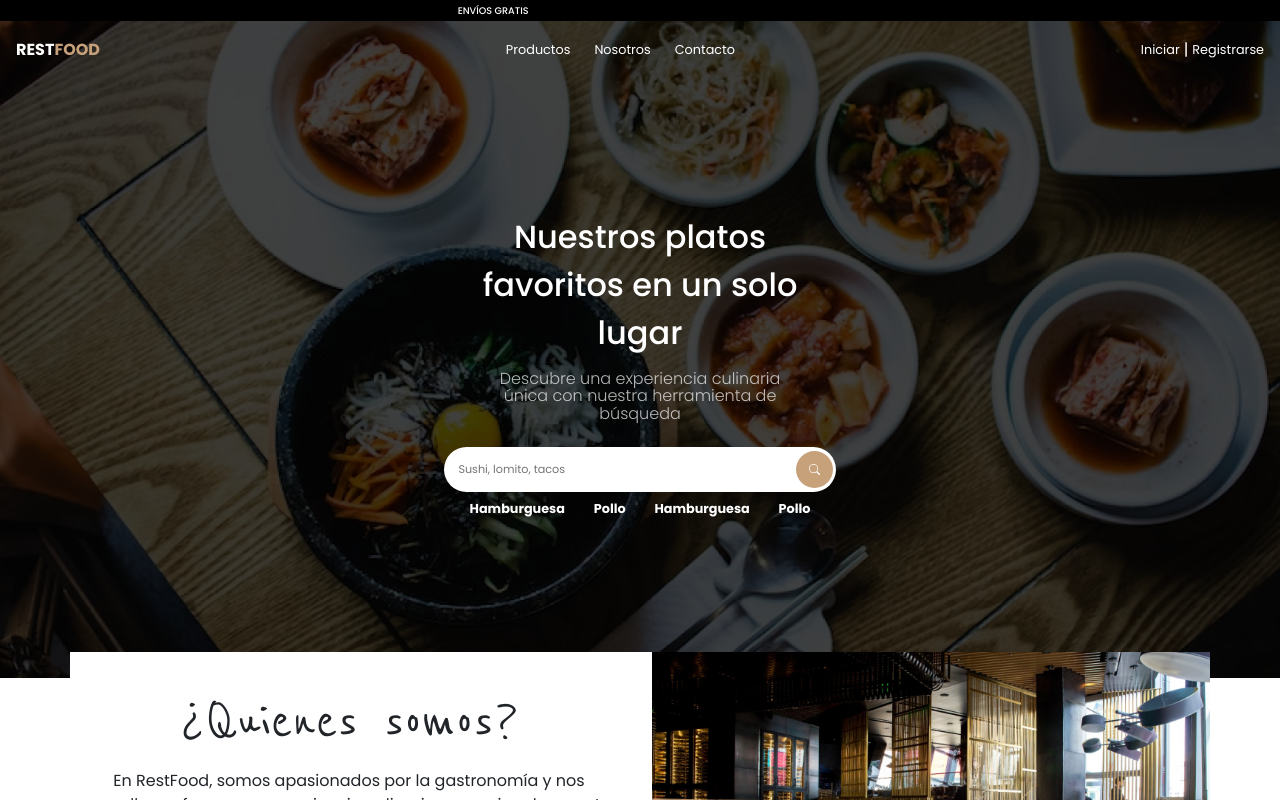
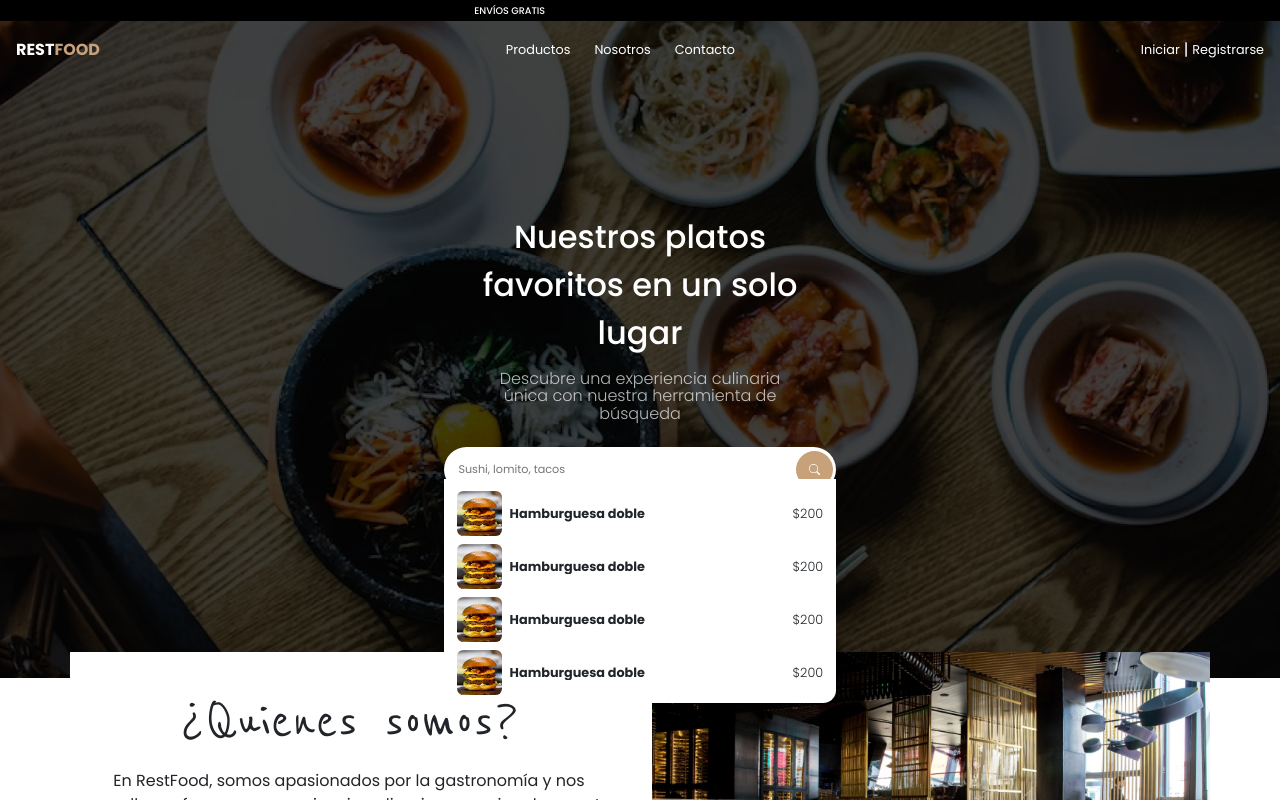
Before and after one commit to Mateo872/restfood, a React (Vite) app: page / in a window 1280 px wide. Shown: the top 800 px of the page. Built offline with nearby package versions, Linux system fonts and the light colour scheme.

Commit message:
Contenedor del buscador de platos hecho

```diff
--- a/src/App.css
+++ b/src/App.css
@@ -647,6 +647,47 @@ form h6 {
     background-color: var(--color-primario);
 }
 
+.contenedor_slider {
+    width: 100%;
+    height: 12rem;
+    overflow-y: scroll;
+    scroll-snap-type: y mandatory;
+    top: 2rem;
+    z-index: 9;
+    background-color: var(--color-secundario);
+    border-radius: 0 0 .8rem .8rem;
+}
+
+.contenedor_buscador {
+    background-color: var(--color-secundario);
+    padding: .6rem;
+    scroll-snap-align: start;
+    scroll-padding: 2rem;
+}
+
+.contenedor_buscador .plato_imagen {
+    width: 2rem;
+    height: 2rem;
+}
+
+.contenedor_buscador .plato_imagen img {
+    border-radius: .4rem;
+}
+
+.contenedor_buscador h6 {
+    width: 6rem;
+    overflow: hidden;
+    text-overflow: ellipsis;
+    white-space: nowrap;
+    font-weight: bold;
+    font-size: 0.6rem;
+}
+
+.contenedor_buscador h5 {
+    font-size: 0.8rem;
+    font-weight: 300;
+}
+
 @media (min-width:767px) {
     .contenedor_publicidad h6 {
         font-size: 0.6rem;
@@ -836,6 +877,15 @@ form h6 {
         font-size: 6rem;
     }
 
+    .contenedor_buscador h6 {
+        width: 6.5rem;
+    }
+
+    .contenedor_buscador .plato_imagen {
+        width: 2.5rem;
+        height: 2.5rem;
+    }
+
     form .check_mochila {
         font-size: 3rem;
         top: 74%;
@@ -1010,6 +1060,26 @@ form h6 {
     .modal_pago form div p {
         font-size: 0.5rem;
     }
+
+    .contenedor_slider {
+        height: 14rem;
+        left: 0;
+    }
+
+    .contenedor_buscador {
+        padding: .8rem;
+    }
+
+    .contenedor_buscador .plato_imagen {
+        width: 2.8rem;
+        height: 2.8rem;
+    }
+
+    .contenedor_buscador h6 {
+        width: 8.5rem;
+        font-size: 0.8rem;
+    }
+
 }
 
 .body-tarjeta {
@@ -1018,11 +1088,12 @@ form h6 {
 }
 
 /* Menu  */
-.menuConteiner{
+.menuConteiner {
     height: 1rem;
-    background-color:rgb(0, 0, 0);
-   z-index: -1;
+    background-color: rgb(0, 0, 0);
+    z-index: -1;
 }
+
 .menu-contenedor {
     width: 100%;
     background-image: url(/src/complementos/imagenes/img-menu-background.png);
--- a/src/App.jsx
+++ b/src/App.jsx
@@ -18,12 +18,13 @@ function App() {
         <BuscadorPlatos />
         <QuienesSomos />
         <Menu />
-              <ModalPago />
+        {/* <ModalPago /> */}
         {/* <ContenedorCarrito /> */}
         {/* <InicioSesion></InicioSesion> */}
       </main>
 
       <Footer />
     </>
-  );}
-  export default App
+  );
+}
+export default App;
--- a/src/componentes/BuscadorPlatos.jsx
+++ b/src/componentes/BuscadorPlatos.jsx
@@ -1,4 +1,5 @@
 import { BsSearch } from "react-icons/bs";
+import ContenedorPlato from "./ContenedorPlato";
 
 const BuscadorPlatos = () => {
   return (
@@ -16,6 +17,7 @@ const BuscadorPlatos = () => {
           <div className="icono_buscador d-flex align-items-center justify-content-center">
             <BsSearch />
           </div>
+          <ContenedorPlato />
         </div>
         <div className="categorias d-flex">
           <p className="mb-0">Hamburguesa</p>
--- /dev/null
+++ b/src/componentes/ContenedorPlato.jsx
@@ -0,0 +1,19 @@
+import PlatoItem from "./PlatoItem";
+
+const ContenedorPlato = () => {
+  return (
+    <div className="contenedor_slider  position-absolute">
+      <div className="contenedor_buscador d-flex flex-column justify-content-between gap-2">
+        <PlatoItem />
+        <PlatoItem />
+        <PlatoItem />
+        <PlatoItem />
+        <PlatoItem />
+        <PlatoItem />
+        <PlatoItem />
+      </div>
+    </div>
+  );
+};
+
+export default ContenedorPlato;
--- /dev/null
+++ b/src/componentes/PlatoItem.jsx
@@ -0,0 +1,17 @@
+import platoImagen from "../complementos/imagenes/hambur.png";
+
+const PlatoItem = () => {
+  return (
+    <div className="d-flex justify-content-between align-items-center">
+      <div className="d-flex align-items-center gap-2">
+        <div className="plato_imagen">
+          <img className="w-100 h-100" src={platoImagen} alt="" />
+        </div>
+        <h6 className="mb-0">Hamburguesa doble</h6>
+      </div>
+      <h5 className="mb-0">$200</h5>
+    </div>
+  );
+};
+
+export default PlatoItem;
```
Lines whose indentation alone changed are shown as unchanged.
